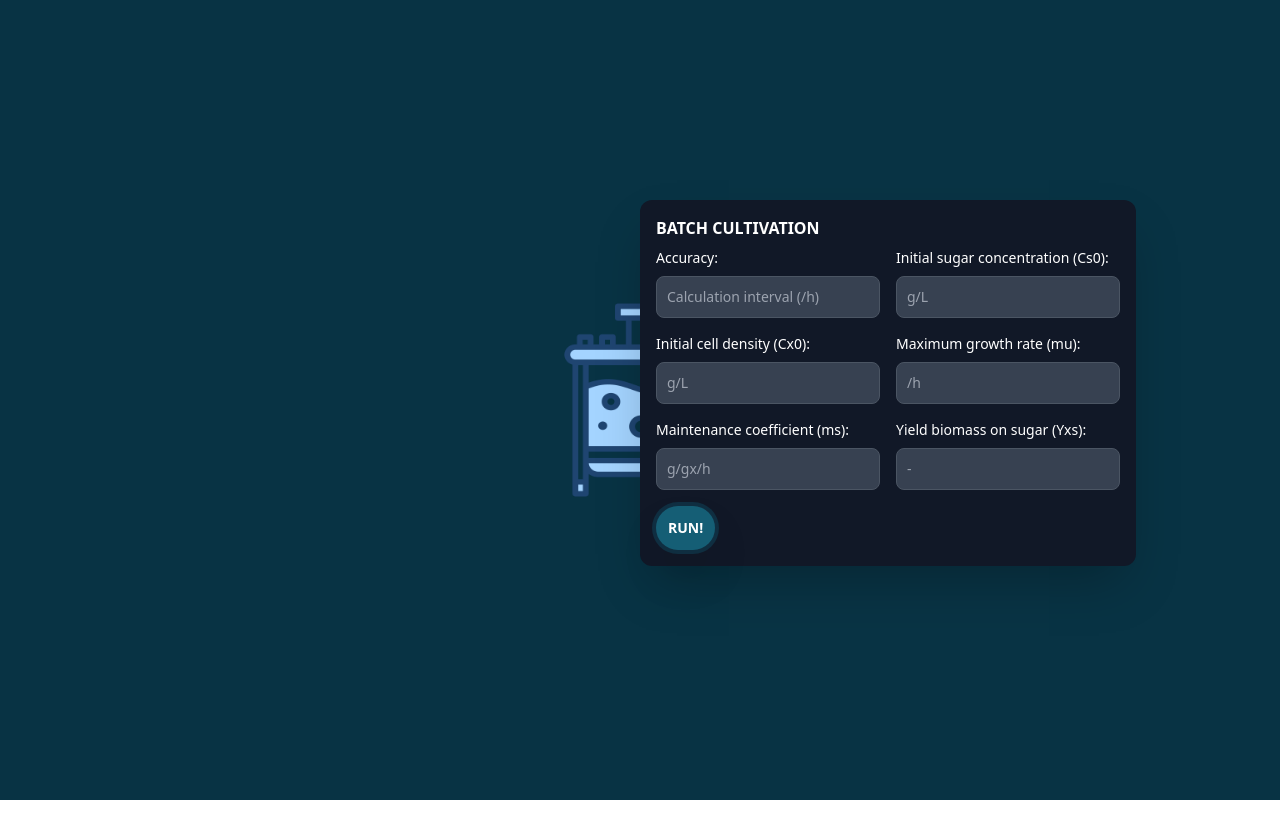
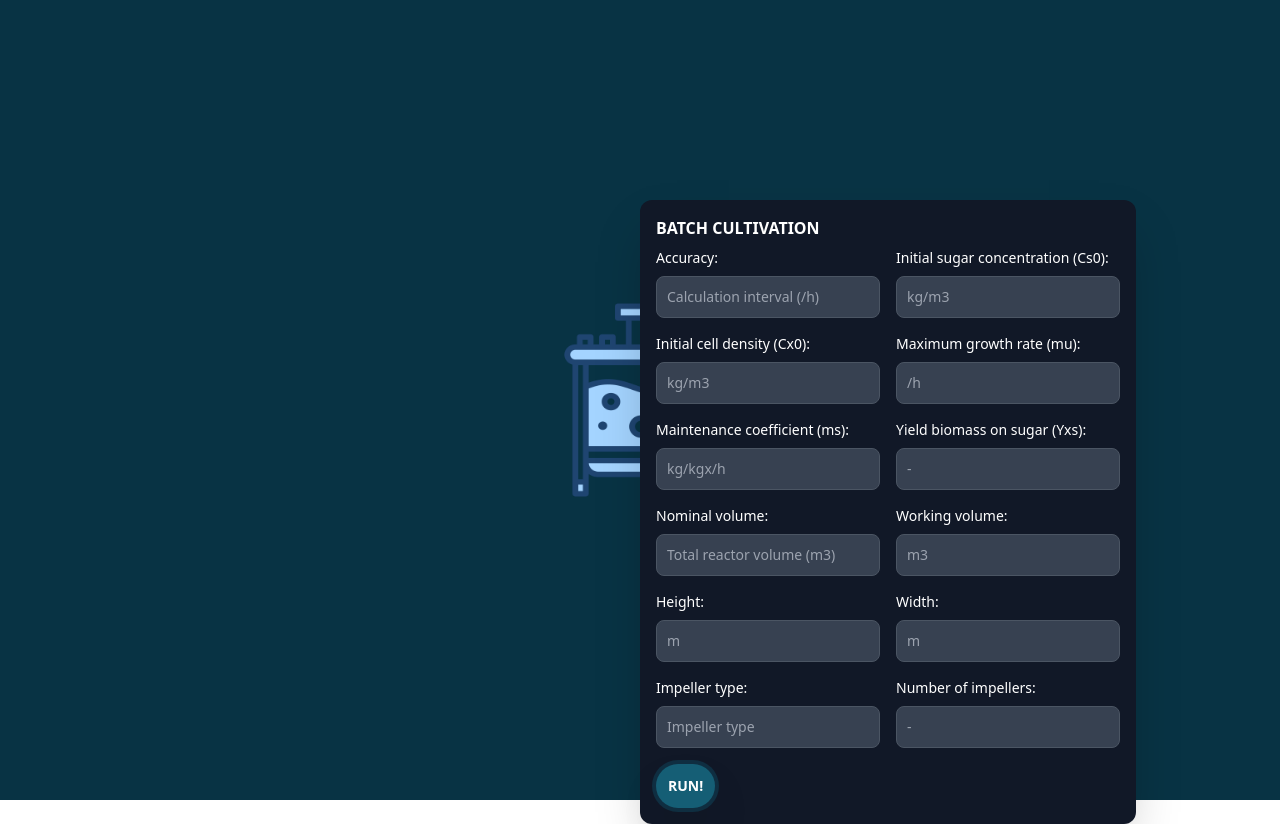
Before and after one commit to Svdakker/ip-sogyo, a React (Vite) app in the folder client/: page /simulation in a window 1280 px wide. Both pictures are taken after a click on the picture 640 px from the left and 400 px from the top of the page. Before the commit the page ends 800 px from the top, so only its background shows below. Built offline with nearby package versions, Linux system fonts and the light colour scheme.

Commit message:
Added reactor settings to front-end

```diff
--- a/client/src/Types.tsx
+++ b/client/src/Types.tsx
@@ -30,6 +30,11 @@ export type PowerConsumption = {
     operations: Number
 }
 
+export type FormStyling = {
+    labelStyling: string
+    inputStyling: string
+}
+
 export function isOutput(output: unknown): output is Output {
     return (output as Output).id !== undefined
 }
--- /dev/null
+++ b/client/src/components/CultivationSettings.tsx
@@ -0,0 +1,38 @@
+import {FormStyling} from "../Types.tsx";
+
+export const CultivationSettings = ( { labelStyling, inputStyling }: FormStyling ) => {
+
+    return (
+        <>
+            <div className="grid gap-4 mb-4 md:grid-cols-2">
+                <div>
+                    <label className={labelStyling}>Accuracy:</label>
+                    <input className={inputStyling} id="accuracy" type="number"
+                           placeholder={"Calculation interval (/h)"} required/>
+                </div>
+                <div>
+                    <label className={labelStyling}>Initial sugar concentration (Cs0):</label>
+                    <input className={inputStyling} id="initialSugarConcentration" type="number" placeholder={"kg/m3"}
+                           required/>
+                </div>
+                <div>
+                    <label className={labelStyling}>Initial cell density (Cx0):</label>
+                    <input className={inputStyling} id="initialCellDensity" type="number" placeholder={"kg/m3"}
+                           required/>
+                </div>
+                <div>
+                    <label className={labelStyling}>Maximum growth rate (mu):</label>
+                    <input className={inputStyling} id="maxGrowthRate" type="number" placeholder={"/h"} required/>
+                </div>
+                <div>
+                    <label className={labelStyling}>Maintenance coefficient (ms):</label>
+                    <input className={inputStyling} id="maintenance" type="number" placeholder={"kg/kgx/h"} required/>
+                </div>
+                <div>
+                    <label className={labelStyling}>Yield biomass on sugar (Yxs):</label>
+                    <input className={inputStyling} id="yield" type="number" placeholder={"-"} required/>
+                </div>
+            </div>
+        </>
+    )
+}
--- /dev/null
+++ b/client/src/components/ReactorSettings.tsx
@@ -0,0 +1,36 @@
+import {FormStyling} from "../Types.tsx";
+
+export const ReactorSettings = ( { labelStyling, inputStyling }: FormStyling ) => {
+
+    return (
+        <>
+            <div className="grid gap-4 mb-4 md:grid-cols-2">
+                <div>
+                    <label className={labelStyling}>Nominal volume:</label>
+                    <input className={inputStyling} id="nominalVolume" type="number" placeholder={"Total reactor volume (m3)"} required/>
+                </div>
+                <div>
+                    <label className={labelStyling}>Working volume:</label>
+                    <input className={inputStyling} id="workingVolume" type="number" placeholder={"m3"} required/>
+                </div>
+                <div>
+                    <label className={labelStyling}>Height:</label>
+                    <input className={inputStyling} id="height" type="number" placeholder={"m"}
+                           required/>
+                </div>
+                <div>
+                    <label className={labelStyling}>Width:</label>
+                    <input className={inputStyling} id="width" type="number" placeholder={"m"} required/>
+                </div>
+                <div>
+                    <label className={labelStyling}>Impeller type:</label>
+                    <input className={inputStyling} id="impellerType" type="text" placeholder={"Impeller type"} required/>
+                </div>
+                <div>
+                    <label className={labelStyling}>Number of impellers:</label>
+                    <input className={inputStyling} id="numberOfImpellers" type="number" placeholder={"-"} required/>
+                </div>
+            </div>
+        </>
+    )
+}
--- a/client/src/components/Unit-Operations.tsx
+++ b/client/src/components/Unit-Operations.tsx
@@ -1,4 +1,6 @@
 import classNames from "classnames";
+import {CultivationSettings} from "./CultivationSettings.tsx";
+import {ReactorSettings} from "./ReactorSettings.tsx";
 
 interface UnitOperation {
     onClick: () => any
@@ -27,37 +29,14 @@ export const BatchCultivation = ({ onClick, icon }: UnitOperation) => {
                 <div>
                     <label className={classNames("block mb-2 text-md font-black text-white")} id="batch-cultivation">BATCH CULTIVATION</label>
                 </div>
-                <div className="grid gap-4 mb-4 md:grid-cols-2">
-                    <div>
-                        <label className={labelStyling}>Accuracy:</label>
-                        <input className={inputStyling} id="accuracy" type="number" placeholder={"Calculation interval (/h)"} required/>
-                    </div>
-                    <div>
-                        <label className={labelStyling}>Initial sugar concentration (Cs0):</label>
-                        <input className={inputStyling} id="initialSugarConcentration" type="number" placeholder={"g/L"} required/>
-                    </div>
-                    <div>
-                        <label className={labelStyling}>Initial cell density (Cx0):</label>
-                        <input className={inputStyling} id="initialCellDensity" type="number" placeholder={"g/L"} required/>
-                    </div>
-                    <div>
-                        <label className={labelStyling}>Maximum growth rate (mu):</label>
-                        <input className={inputStyling} id="maxGrowthRate" type="number" placeholder={"/h"} required/>
-                    </div>
-                    <div>
-                        <label className={labelStyling}>Maintenance coefficient (ms):</label>
-                        <input className={inputStyling} id="maintenance" type="number" placeholder={"g/gx/h"} required/>
-                    </div>
-                    <div>
-                        <label className={labelStyling}>Yield biomass on sugar (Yxs):</label>
-                        <input className={inputStyling} id="yield" type="number" placeholder={"-"} required/>
-                    </div>
-                </div>
+                <CultivationSettings labelStyling={labelStyling} inputStyling={inputStyling}/>
+                <ReactorSettings labelStyling={labelStyling} inputStyling={inputStyling}/>
                 <button onClick={onClick} className={classNames(
                     "bg-cyan-800 ring-4 ring-opacity-25 shadow-2xl",
                     "ring-cyan-700 rounded-full p-3 text-center",
                     "text-sm text-white font-black"
-                )}>RUN!</button>
+                )}>RUN!
+                </button>
             </form>
         </>
     )
```
